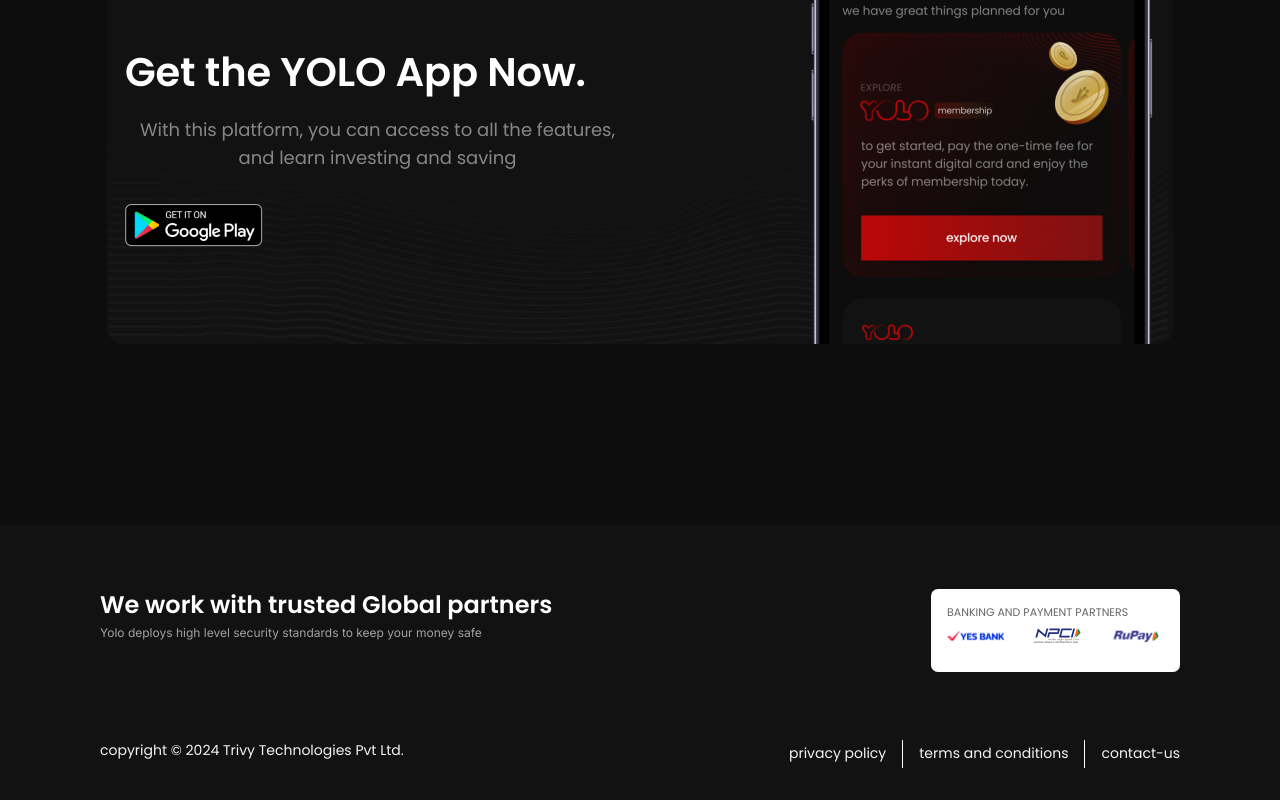
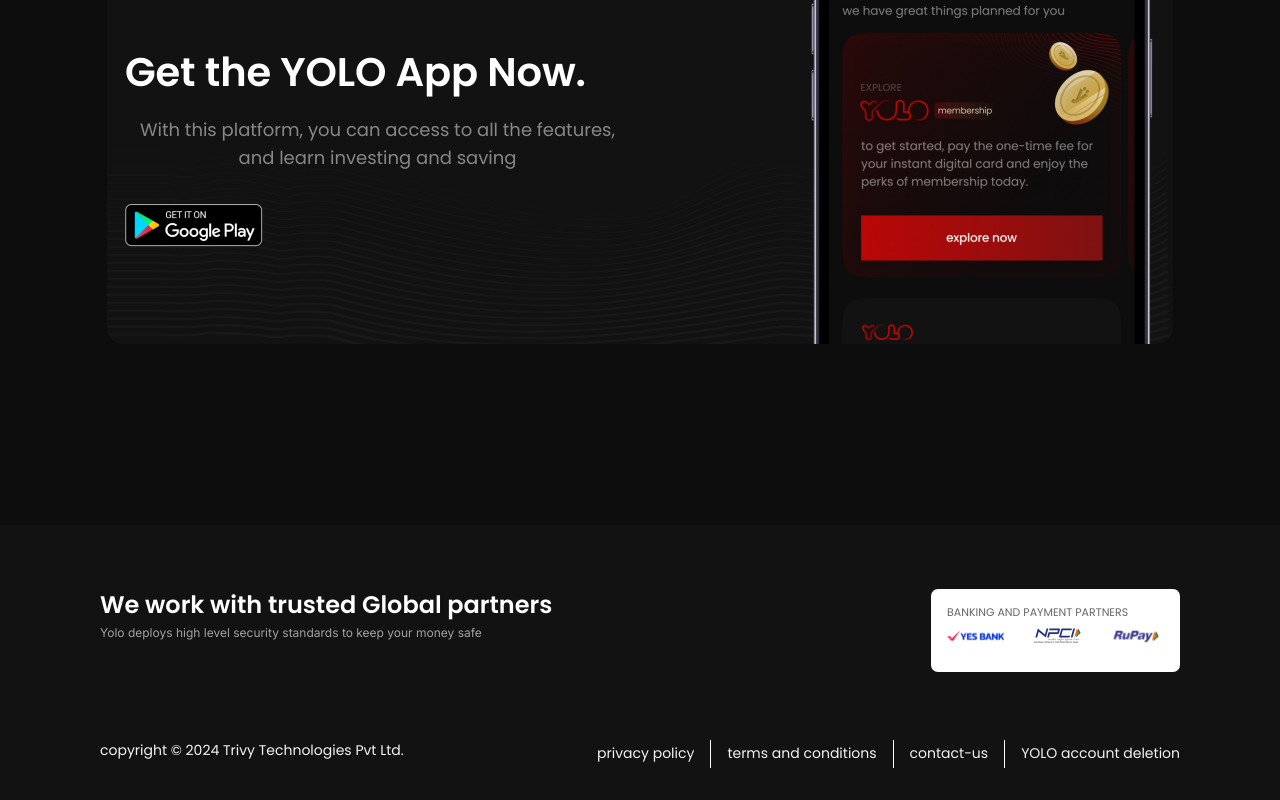
Before and after one commit to DineshKumar-yolo/YoloWebsite, a Next.js app: page / in a window 1280 px wide. Shown: the part 6271-7071 px from the top of the page. Built offline with nearby package versions, Linux system fonts and the light colour scheme.

Commit message:
profile updation for gcp

```diff
--- a/app/profile/[id]/page.jsx
+++ b/app/profile/[id]/page.jsx
@@ -60,7 +60,7 @@
             <div className="flex flex-col justify-center items-center m-[1.5px] w-[360px] py-5 px-4 gap-6 bg-[#0D0D0D]" >
               <div className="share-bg absolute h-[200px] top-5 w-[360px]" />
               <div className='card-round' >
-                <Image src={data.profile.includes("amazonaws.com") ?data.profile : data.gender == 'male'? require('@/public/ProfilePic.png') : data.gender == 'female'? require('@/public/Female.png') : require('@/public/User.png')} alt='profile' width={100} height={100} className='rounded-full p-1' />
+                <Image src={data.profile.includes("storage.googleapis.com") ?data.profile : data.gender == 'male'? require('@/public/ProfilePic.png') : data.gender == 'female'? require('@/public/Female.png') : require('@/public/User.png')} alt='profile' width={100} height={100} className='rounded-full p-1 w-[100px] h-[100px] object-contain' />
               </div>
               <p className='text-[#ffffff] text-[16px] font-semibold' >{data.name}</p>
               {
--- a/components/modules/footer/Footer.js
+++ b/components/modules/footer/Footer.js
@@ -34,7 +34,7 @@
 ];
 
 const Footer = () => {
-   const year = new Date().getFullYear();
+  const year = new Date().getFullYear();
 
   return (
     <div className="py-16 xl:px-[100px] px-10 w-full bg-[#121213] inline-flex justify-center flex-col items-center gap-36">
@@ -175,7 +175,7 @@
               </div>
             </div>
           </div>
-           {/* <p className="text-[#F3F3F3] font-poppins text-sm font-normal leading-[150%] text-justify">
+          {/* <p className="text-[#F3F3F3] font-poppins text-sm font-normal leading-[150%] text-justify">
             *Yolo Core and Yolo + Invest families can earn monthly rewards of 1%
             per annum, Yolo Max families can earn 2% per annum, and Yolo
             Infinity families can earn 5% per annum on an average daily savings
@@ -205,7 +205,13 @@
             <div className="w-[1px] h-7 bg-white"></div>
             <Link href="/faq/#contact">
               <p className="text-[#F3F3F3] font-poppins text-sm font-normal leading-[150%]">
-              contact-us
+                contact-us
+              </p>
+            </Link>
+            <div className="w-[1px] h-7 bg-white"></div>
+            <Link href="/user-account-delete">
+              <p className="text-[#F3F3F3] font-poppins text-sm font-normal leading-[150%]">
+                YOLO account deletion
               </p>
             </Link>
           </div>
--- a/components/modules/footer/MobileFooter.js
+++ b/components/modules/footer/MobileFooter.js
@@ -123,15 +123,18 @@
                     </div>
                 </div>
                 {/* <p className='text-[#F3F3F3] text-xs font-normal leading-[170%]'>*Yolo Core and Yolo + Invest families can earn monthly rewards of 1% per annum, Yolo Max families can earn 2% per annum, and Yolo Infinity families can earn 5% per annum on an average daily savings balance of up to $5,000 per family. Only Yolo Max and Infinity families can earn 1% cash back on spending monthly. To qualify, the Primary Account must be in Good Standing and have a verified ACH funding account. See Yolo Terms of Service for details. Subject to change at any time.</p> */}
-                <div className='flex flex-wrap justify-start items-start gap-3'>
-                    <p className='text-[#F3F3F3] text-xs font-normal leading-[150%]'>copyright © {year} Trivy Technologies Pvt Ltd.</p>
+                <div className='flex flex-wrap justify-center items-center gap-3'>
                     <div className="flex items-center gap-4">
                         <Link href="/privacy-policy" className='text-center text-[#F3F3F3] text-xs font-normal leading-[150%]'>privacy policy</Link>
                         <div className='w-px h-4 bg-white'></div>
                         <Link href="/terms-of-services" className='text-center text-[#F3F3F3] text-xs font-normal leading-[150%]'>terms and conditions</Link>
+                    </div>
+                    <div className="flex items-center gap-4">
+                        <Link href="/faq/#contact" className='text-center text-[#F3F3F3] text-xs font-normal leading-[150%]'>contact us</Link>
                         <div className='w-px h-4 bg-white'></div>
-                        <Link href="/faq/#contact" className='text-center text-[#F3F3F3] text-xs font-normal leading-[150%]'>contact us</Link>
+                        <Link href="/user-account-delete" className='text-center text-[#F3F3F3] text-xs font-normal leading-[150%]'>YOLO account deletion</Link>
                     </div>
+                    <p className='text-[#F3F3F3] text-xs font-normal leading-[150%]'>copyright © {year} Trivy Technologies Pvt Ltd.</p>
                 </div>
             </div>
         </div>
--- a/next.config.js
+++ b/next.config.js
@@ -1,7 +1,7 @@
 /** @type {import('next').NextConfig} */
 const nextConfig = {
   images: {
-      domains: ['user-data-images.s3.ap-south-1.amazonaws.com', 'example.com', 'ibb.co', 'user-data-images.s3.amazonaws.com'],
+      domains: ['user-data-images.s3.ap-south-1.amazonaws.com', 'example.com', 'ibb.co', 'user-data-images.s3.amazonaws.com', 'storage.googleapis.com'],
     },
 }
 output: "export",
```
